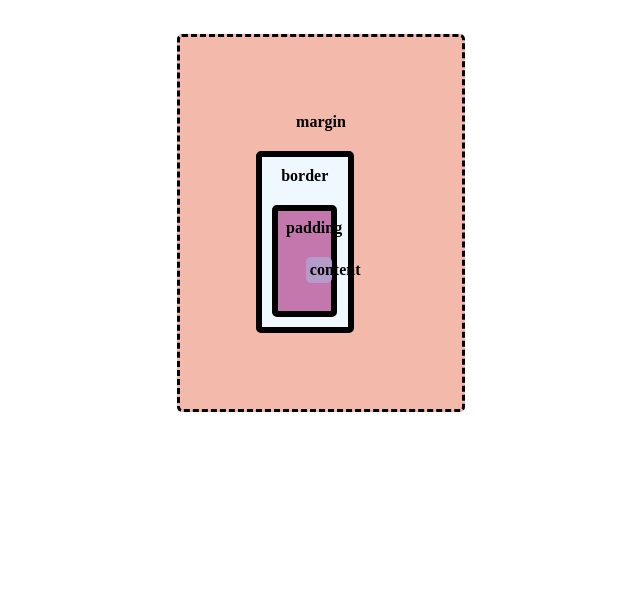
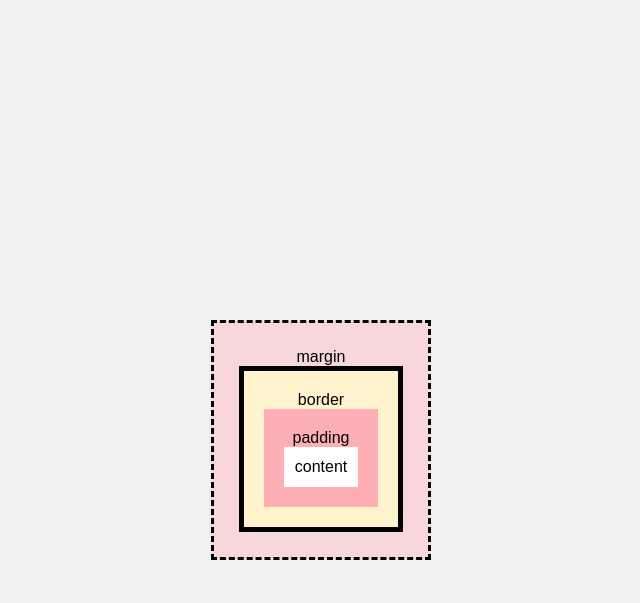
Before and after one commit to maroua18-dhr/box-model, a plain HTML site: page index.html in a window 1280 px wide. Shown: the whole page, without its empty margins (319-959 px from the left). Drawn offline with Linux system fonts and the light colour scheme.

Commit message:
Update style.css

```diff
--- a/style.css
+++ b/style.css
@@ -1,50 +1,40 @@
-.box{
+body {
     display: flex;
+    justify-content: center;
     align-items: center;
-    justify-content: center;
-    background-color: #FFFF;
-   max-width: 100%;
+    height: 100vh;
+    background-color: #f0f0f0;
+    font-family: Arial, sans-serif;
+    margin: 20px;
+    padding: 20px;
+}
 
+.box {
+    display: inline-block;
+}
+
+.margin {
+    margin: 40px;
+    background-color: #f8d7da;
+    padding: 25px;
+    text-align:center;
+    border-style: dashed;
+}
+
+.border {
+    border: 5px solid #000000;
+    background-color: #fff3cd;
+    padding: 20px;
+}
+
+.padding {
+    padding: 20px;
+    background-color: #fdafb5;
 
 }
-.margin{
-    background-color: #f3b9ab;
-    padding: 6%;
-    text-align: center;
-    border-style: dashed;
-    font-weight: bold;
-    border-radius: 5px;
-   max-width: max-content;
-   margin: 26px;
+
+.content {
+    background-color: #ffffff;
+    padding: 11px;
+
 }
-.border{
-    border: 6px solid rgb(0, 0, 0);
-    padding: 8%;
-    background-color: aliceblue;
-    margin-top: 20px;
-
-    text-align: center;
-    font-weight: bold;
-    border-radius: 5px;
-    max-width: 100%;
-    width: 50%;
-}
-.padding{
-    padding: 8px;
-    background-color: rgb(196, 119, 173);
-    font-weight: bold;
-    margin-top: 20px;
-    border-radius: 5px;
-    border: 6px solid rgb(0, 0, 0);
-    max-width: 100%;
-}
-.content{
-    background-color: rgb(179, 156, 201);
-    margin-top: 20px;
-    margin: 20px;
-    padding: 10%;
-    font-weight: bold;
-    border-radius: 5px;
-    max-width: 100%;
-    width: 50%;
-}
```
